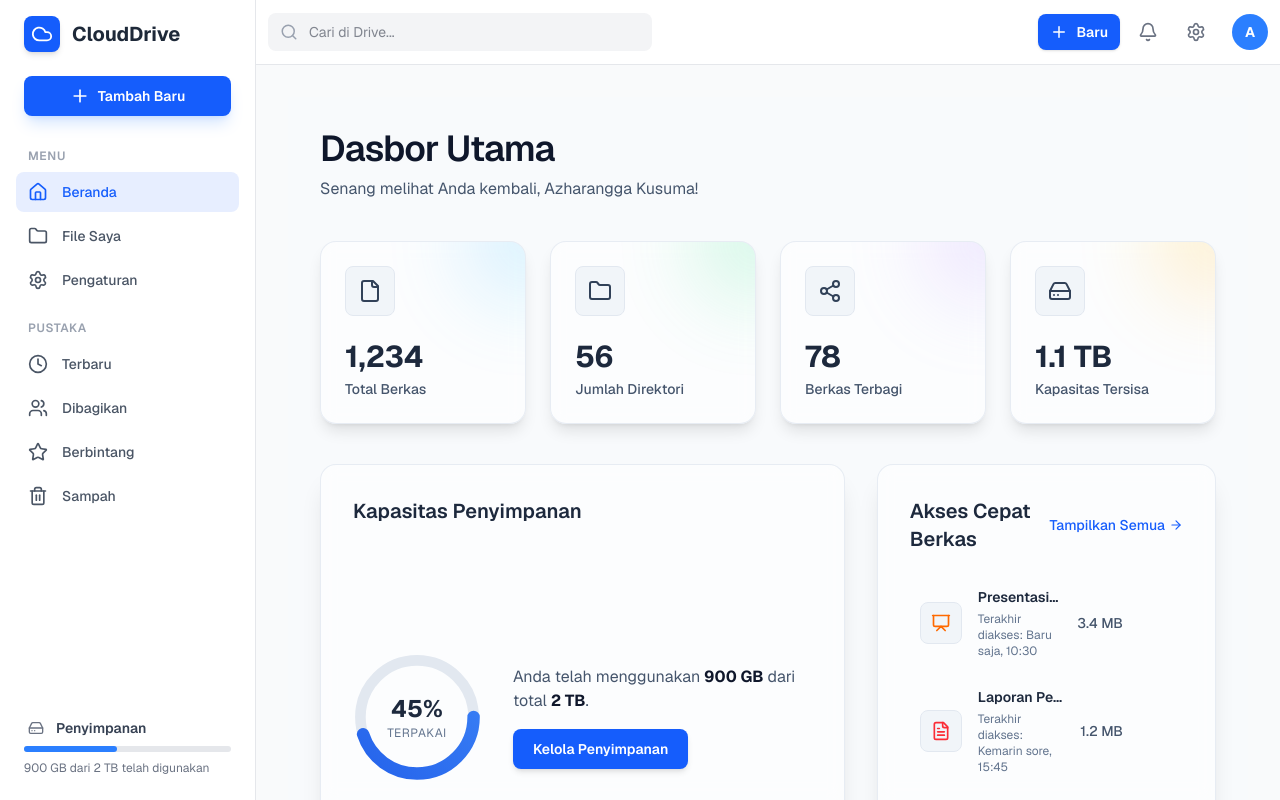
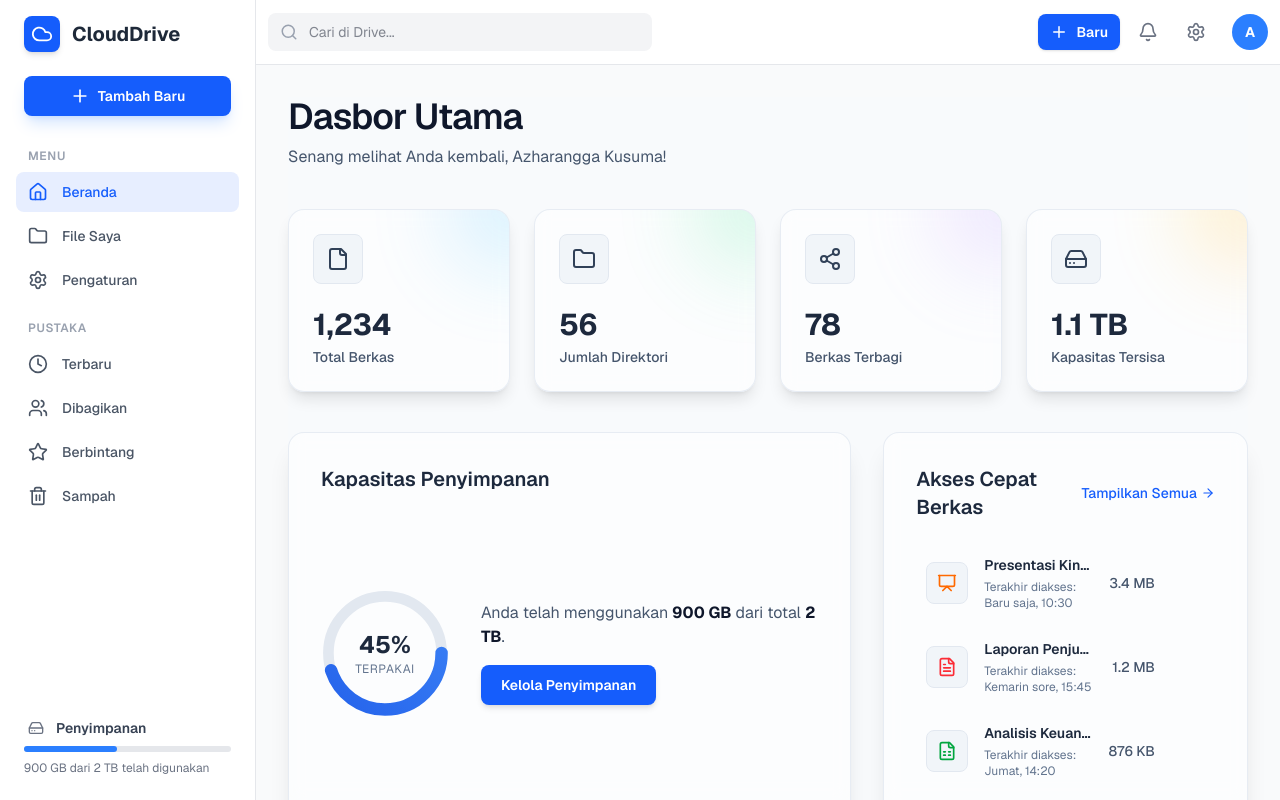
Before and after one commit to azharanggakusuma/drive, a Next.js app: page / in a window 1280 px wide. Built offline with nearby package versions, Linux system fonts and the light colour scheme.

Commit message:
fix: remove unnecessary padding from main page container for improved layout

```diff
--- a/app/(drive)/page.tsx
+++ b/app/(drive)/page.tsx
@@ -198,7 +198,7 @@ export default function BerandaPage() {
   }, []);
 
   return (
-    <div className="min-h-screen bg-slate-50 text-slate-800 p-4 sm:p-6 md:p-8">
+    <div className="min-h-screen bg-slate-50 text-slate-800">
       <div
         className="absolute top-0 left-0 w-full h-full bg-gradient-to-br from-blue-50 via-white to-green-50 -z-10"
         style={{
```
